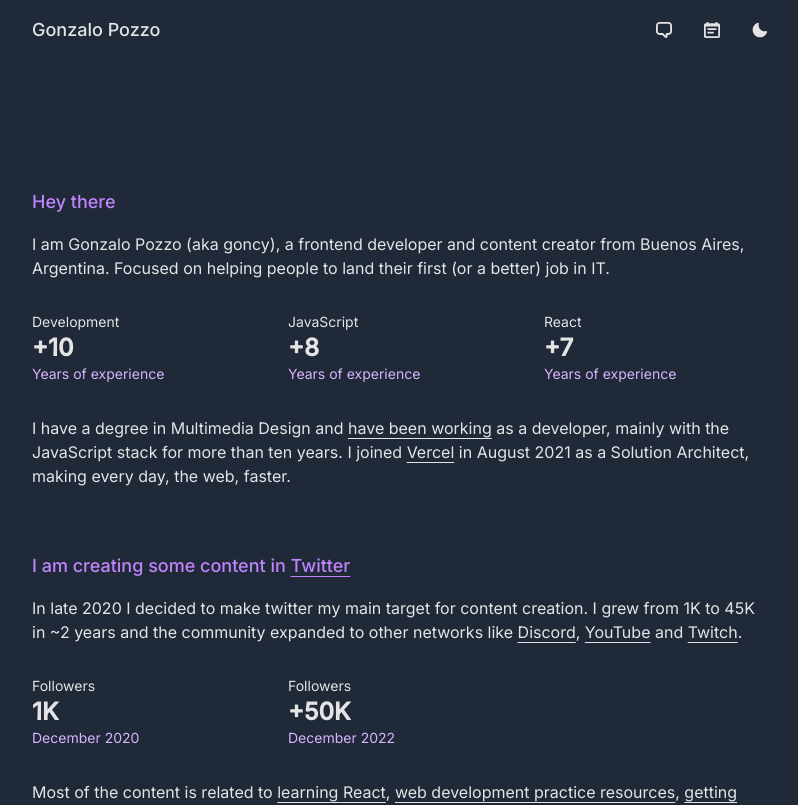
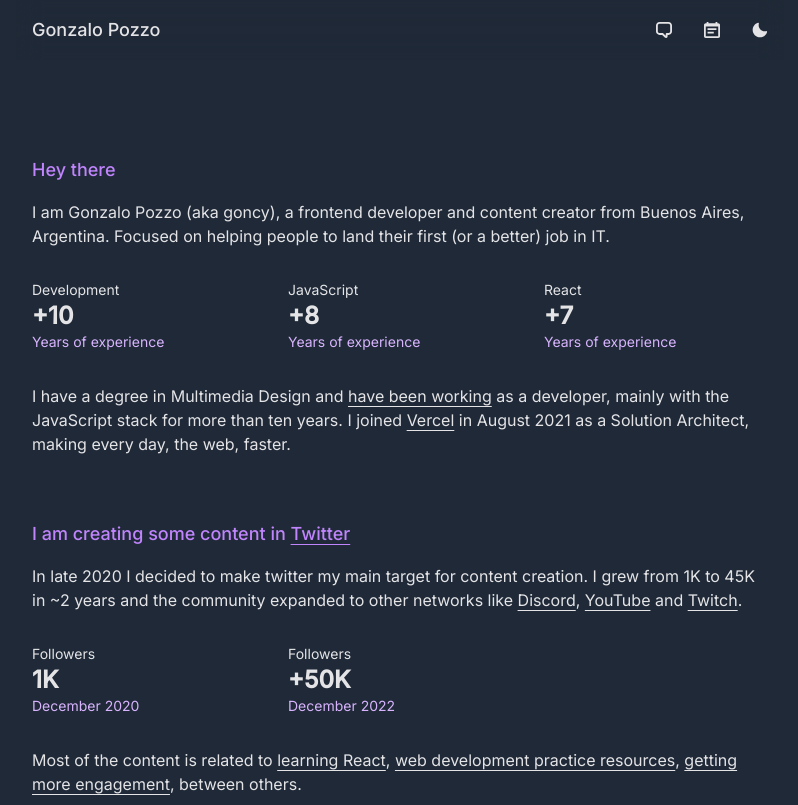
Before and after one commit to goncy/me, a Next.js app: page / in a window 1280 px wide. Shown: the top 805 px of the page, without its empty margins (240-1038 px from the left). Built offline with nearby package versions, Linux system fonts and the light colour scheme; no server answers.

Commit message:
Add sticky navbar

```diff
--- a/app/layout.tsx
+++ b/app/layout.tsx
@@ -26,9 +26,8 @@ export default function RootLayout({children}: Props) {
       <body
         className={`${inter.className} dark:bg-gray-800 dark:text-zinc-200 bg-white text-slate-800`}
       >
-        <main className="max-w-3xl m-auto px-4 flex flex-col gap-24 md:gap-36">
-          <div className="print:hidden">
-            <div className="items-center justify-between flex pt-4">
+        <main className="max-w-3xl m-auto">
+          <header className="print:hidden px-4 items-center justify-between py-4 flex sticky top-0 z-50 backdrop-blur-md mb-24">
             <h1 className="font-medium mr-auto text-lg">Gonzalo Pozzo</h1>
             <div className="flex gap-8">
               <a href="https://whatsapp.goncy.dev">
@@ -49,17 +48,12 @@ export default function RootLayout({children}: Props) {
               </a>
               <ColorModeSwitcher colorMode={colorMode} />
             </div>
-            </div>
-          </div>
-          <article>{children}</article>
-          <div className="print:hidden">
-            <div className="dark:border-gray-700 border-t py-4">
-              <footer className="flex items-center justify-between">
+          </header>
+          <article className="relative px-4">{children}</article>
+          <footer className="print:hidden px-4 mt-24 dark:border-gray-700 border-t py-4 flex items-center justify-between">
             <p>Read less, do more.</p>
             <p>Quilmes: {new Date().getFullYear()}</p>
           </footer>
-            </div>
-          </div>
         </main>
       </body>
     </html>
```
Lines whose indentation alone changed are shown as unchanged.
